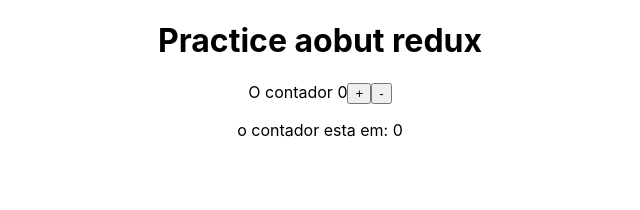
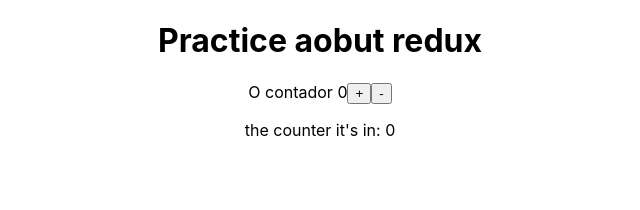
Before and after one commit to felipe-programador-18/REDUX-MORE-PRACTICE, a React (Create React App) app in the folder practice-redux/: page / in a window 1280 px wide. Shown: the top 210 px of the page, without its empty margins (320-960 px from the left). Built offline with nearby package versions, Linux system fonts and the light colour scheme.

Commit message:
c5-adding some comments to reming to practice more and more always

```diff
--- a/practice-redux/src/Displaycounter.js
+++ b/practice-redux/src/Displaycounter.js
@@ -2,7 +2,7 @@ import React from 'react'
 import { connect } from 'react-redux'
 
 const displayCounter = ({count}) =>{
-    return <p> o contador esta em: {count} </p>
+    return <p> the counter it's in: {count} </p>
 }
 
 const mapStatesProps = (state) =>{
```
